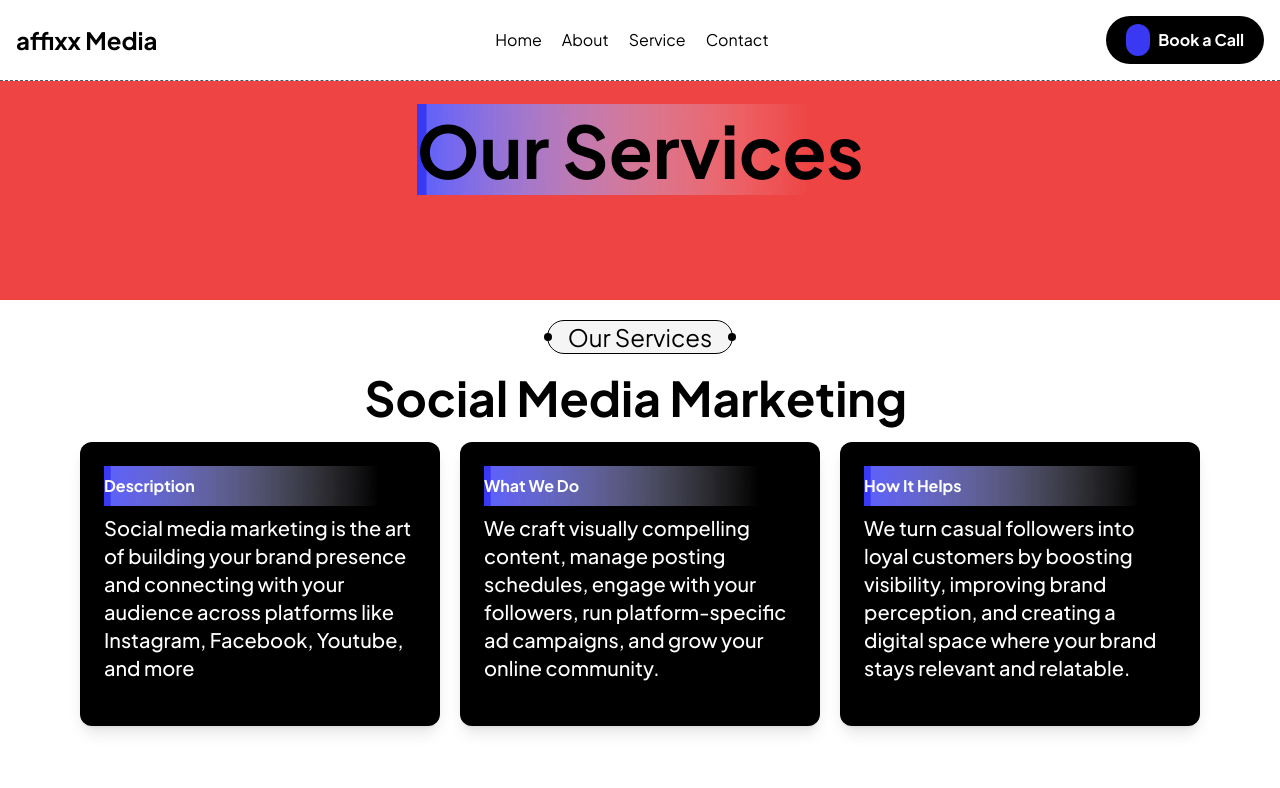
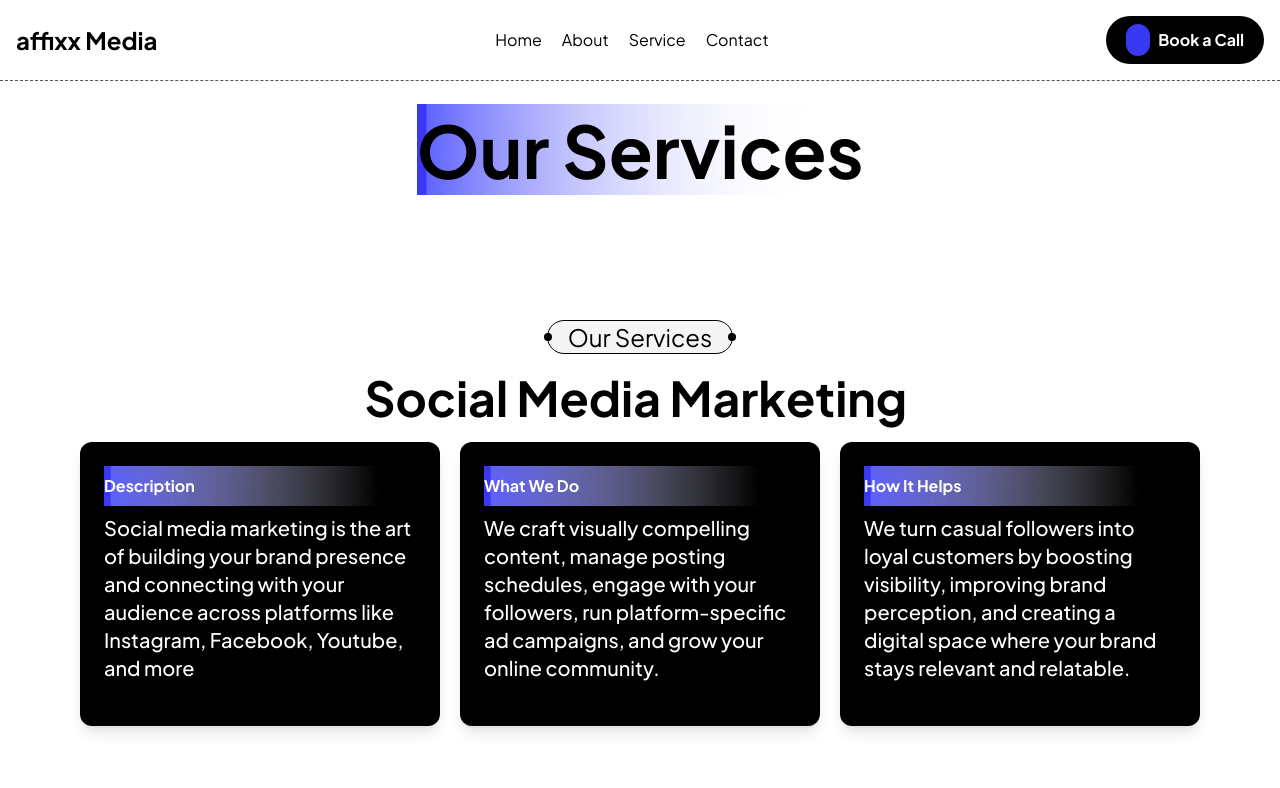
Before and after one commit to 2001-skd/affixxmediawebsite.io, a React (Vite) app: page /services in a window 1280 px wide. Shown: the top 788 px of the page. Built offline with nearby package versions, Linux system fonts and the light colour scheme; some icons are missing.

Commit message:
color changed

```diff
--- a/src/components/layout/OtherPageBanner.jsx
+++ b/src/components/layout/OtherPageBanner.jsx
@@ -18,7 +18,7 @@
     },
   };
   return (
-    <section className="flex items-center justify-center h-[300px] bg-red-500 px-4 sm:px-6 md:px-10 lg:px-20 flex-col gap-6 w-full">
+    <section className="flex items-center justify-center h-[300px] px-4 sm:px-6 md:px-10 lg:px-20 flex-col gap-6 w-full">
       <motion.div
         variants={containerVariants}
         initial="hidden"
```
